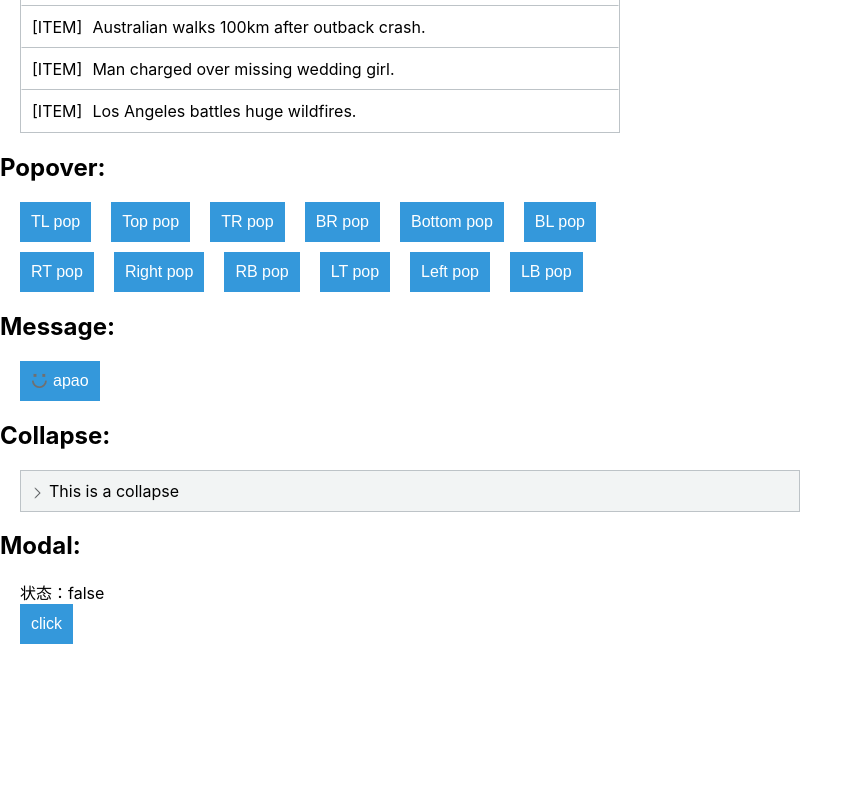
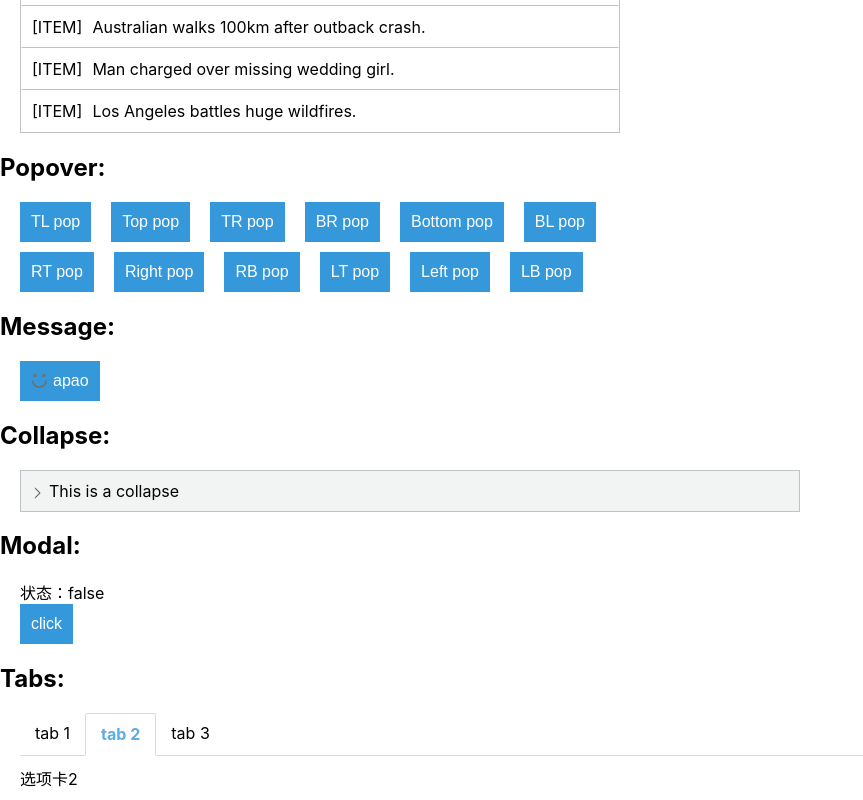
Before and after one commit to aiyo-w/aiyo-ui, a React (Create React App) app: page / in a window 1280 px wide. Shown: the part 1912-2712 px from the top of the page, without its empty margins (0-863 px from the left). Before the commit the page ends 2566 px from the top, so only its background shows below. Built offline with nearby package versions, Linux system fonts and the light colour scheme.

Commit message:
update tabs demo

```diff
--- a/src/app.tsx
+++ b/src/app.tsx
@@ -11,6 +11,7 @@ import { AiyoTag } from "./components/tag/aiyo-tag";
 import { AiyoList } from "./components/list/aiyo-list";
 import { AiyoPopover } from "./components/popover/aiyo-popover";
 import { AiyoCollapse } from "./components/collapse/aiyo-collapse";
+import { AiyoTabs, TabItem } from "./components/tabs/aiyo-tabs";
 import useProtal from "./components/modal/modal";
 import api from './components/message/index';
 import avatar from './avatar.jpg';
@@ -273,6 +274,15 @@ const App = () => {
                     <button onClick={handleClose}>关闭</button>
                 </Protal>
             </div>
+
+            <h2>Tabs:</h2>
+            <div className='button-box'>
+                <AiyoTabs defaultIndex="1" type="card">
+                    <TabItem tab="tab 1">选项卡1</TabItem>
+                    <TabItem tab="tab 2">选项卡2</TabItem>
+                    <TabItem tab="tab 3">选项卡3</TabItem>
+                </AiyoTabs>
+            </div>
         </React.Fragment>
     );
 }
```
